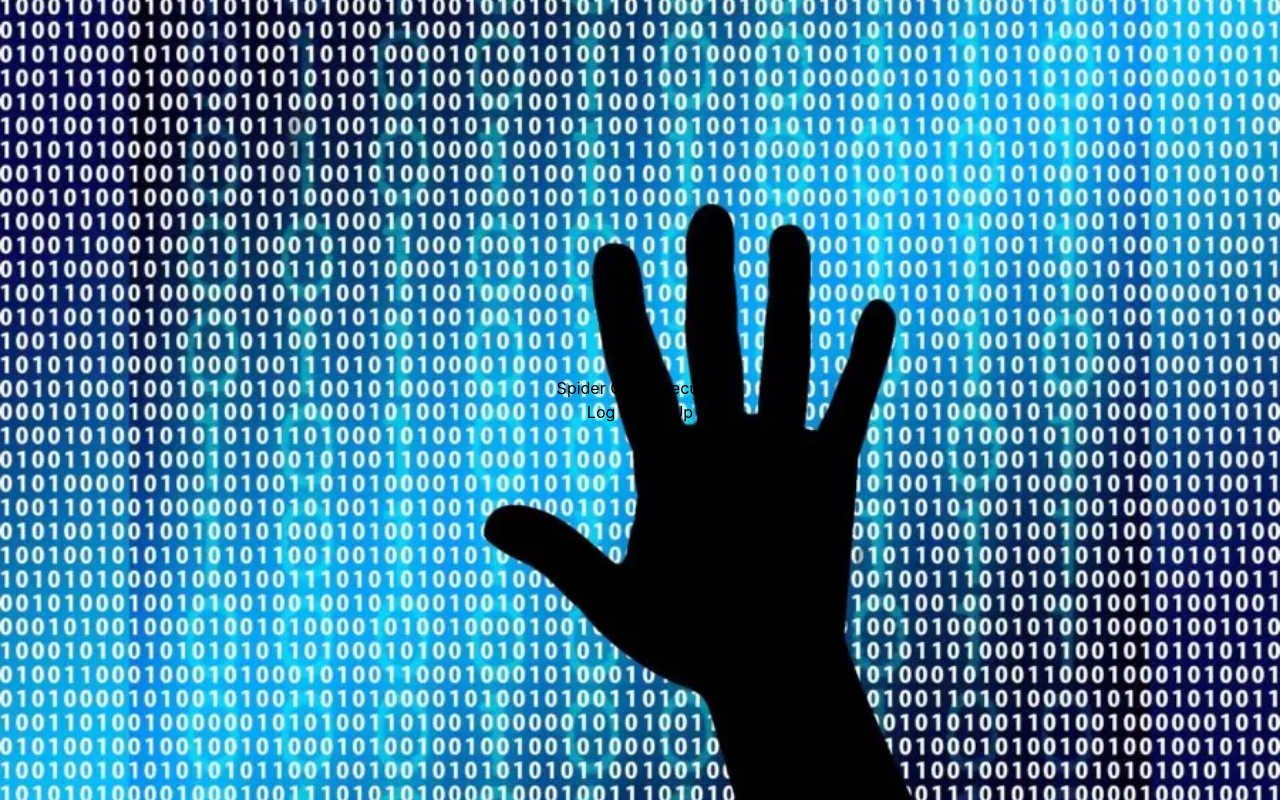
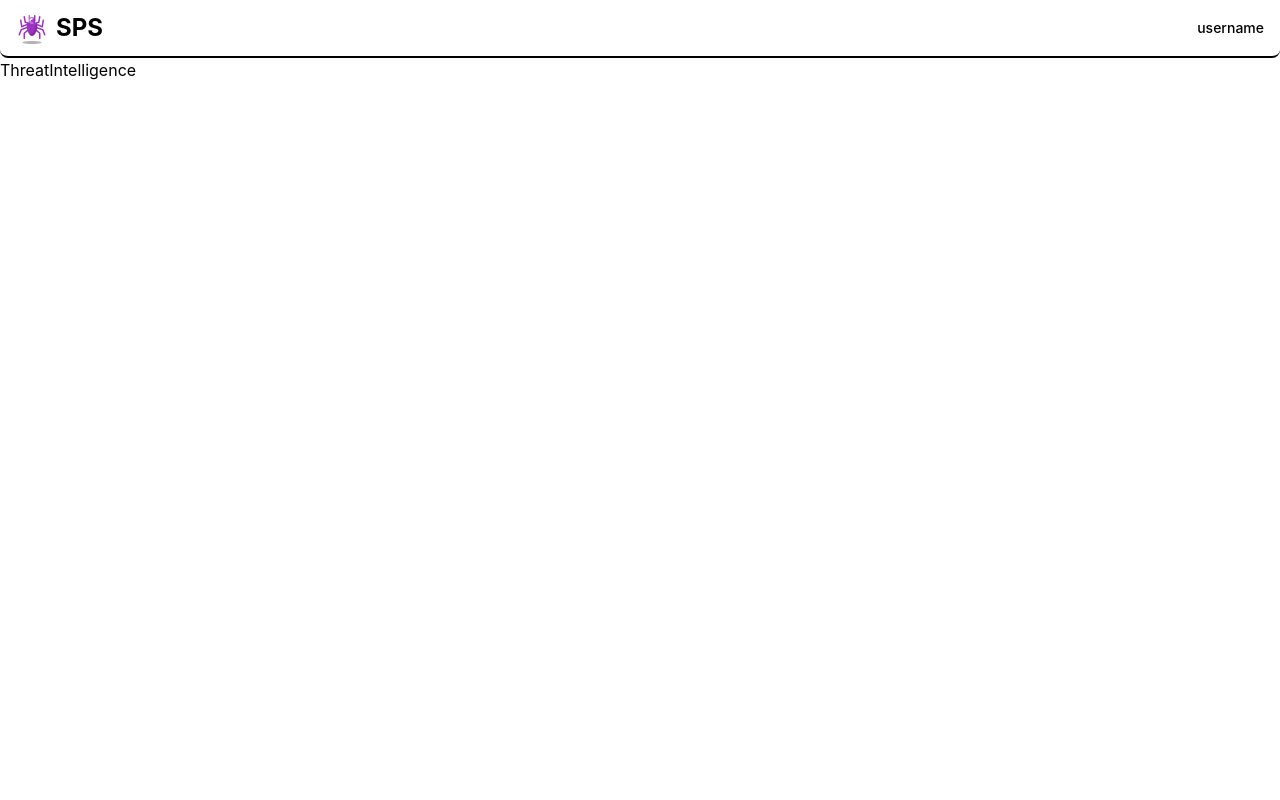
Before and after one commit to AlexIchenskiy/hackathon2023, a React (Create React App) app in the folder frontend/: page / in a window 1280 px wide. Built offline with nearby package versions, Linux system fonts and the light colour scheme.

Commit message:
feat: add header

```diff
--- a/frontend/src/App.js
+++ b/frontend/src/App.js
@@ -1,18 +1,10 @@
-import Home from "./pages/Home/Home";
 import React from 'react';
-import { Routes, Route } from 'react-router-dom';
-import Login from "./pages/LogIn/Login";
-import Signup from "./pages/SignUp/Signup";
+import Dashboard from "./pages/Dashboard/Dashboard";
 
 function App() {
-
- return(
-  <Routes>
-  <Route path="/" element={<Home />} />
-  <Route path="/login" element={<Login />} />
-  <Route path="/signup" element={<Signup />} />
-</Routes>
- )
+  return (
+    <Dashboard />
+  );
 }
 
 export default App;
--- a/frontend/src/components/DashboardHeader/DashboardHeader.scss
+++ b/frontend/src/components/DashboardHeader/DashboardHeader.scss
@@ -1,3 +1,5 @@
 .DashboardHeader {
-    background-color: white;
+
+        background-color: #4756b4;
+
 }
--- a/frontend/src/components/DashboardSections/DashboardSections.js
+++ b/frontend/src/components/DashboardSections/DashboardSections.js
@@ -1,36 +1,22 @@
 import React from 'react';
+import logo from '../../assets/images/ikona_spider.png';
 
-import Sections from './components/Sections/Sections.js';
-
-import logo from '../../assets/images/spiderweb.png';
 
 import './DashboardSections.scss';
 
 
 function DashboardSections() {
-    const listItems = [
-        'Threat Intelligence',
-        'Real-time Monitoring',
-        'Alerts',
-        'Reporting and Analysis',
-        'System parameters',
-      ];
+
     return (
 
-        <div className='DashboardSections h-full '>
-           <h1 className= ''> <img src={logo} class="mx-auto py-4 w-1 lg:w-1/2 p-4"  ></img></h1>
-            <h2 className=' companyName font-bold text-6xl text-center' >Spider Cyber Security</h2>
-            <ul className='lista  rounded-md shadow-md p-6  '>
-            {listItems.map((item, index) => (
-                <li key={index} className="py-4 text-3xl">
+        <header className=" bg-blue-900  flex items-center justify-between px-4 py-3 border-b-2 border-color: rgb(71,86,180) rounded-b-lg">
+  <div className="flex items-center ">
+    <img src={logo} alt="ikona logo" className="h-8 w-8 mr-2" />
+    <span className="text-2xl font-bold">SPS</span>
+  </div>
+  <span className="text-sm font-medium">username</span>
+</header>
 
-            {item}
-          </li>
-        ))}
-            </ul>
-
-            <Sections />
-        </div>
     )
 }
 
--- a/frontend/src/components/DashboardSections/DashboardSections.scss
+++ b/frontend/src/components/DashboardSections/DashboardSections.scss
@@ -1,7 +1,7 @@
 .DashboardSections {
-    background-color: #68b8c6;
-    height: 100%;
-    width: 20%;
+    background-color: #4756b4;
+    height: 10%;
+    width: 100%;
     display:flexbox;
     flex:1;
 }
--- /dev/null
+++ b/frontend/src/components/DashboardSections/tempCodeRunnerFile.scss
@@ -0,0 +1 @@
+#4756b4
```
